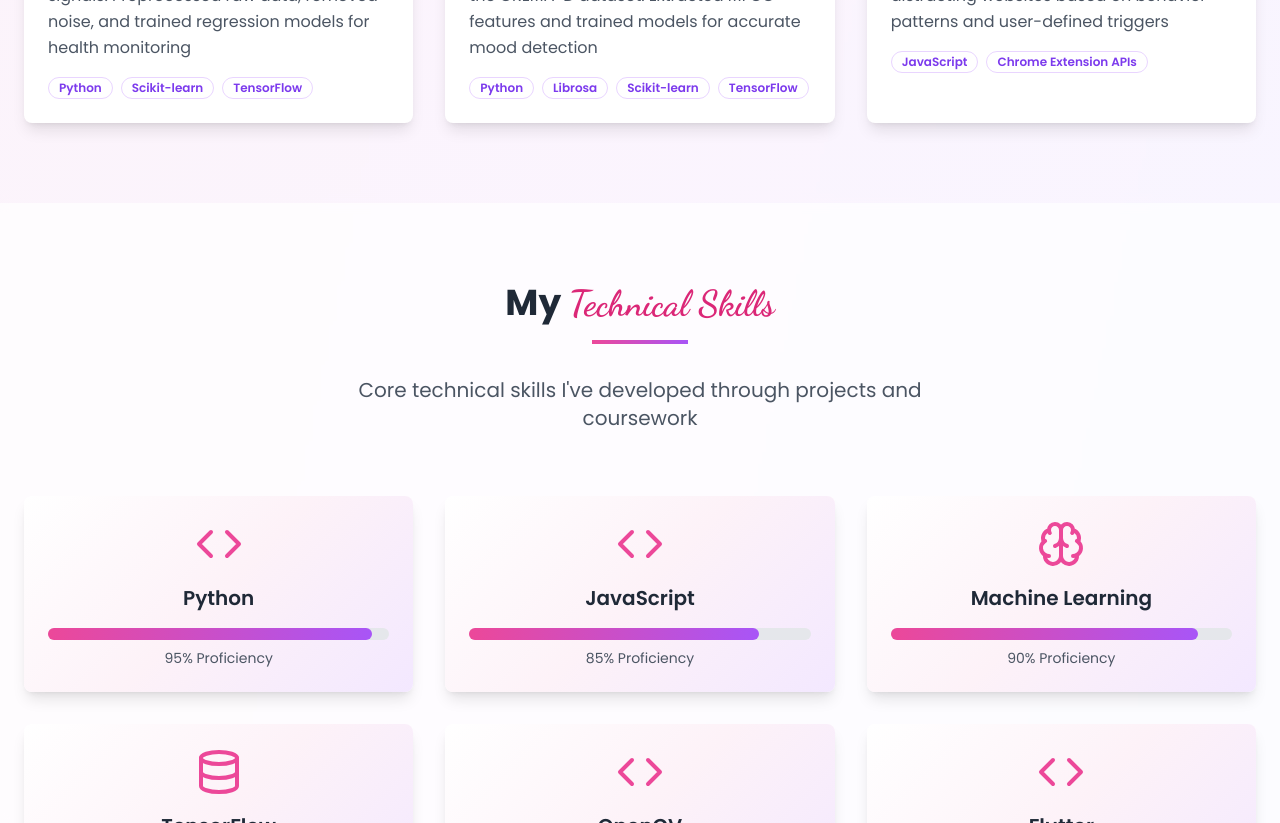
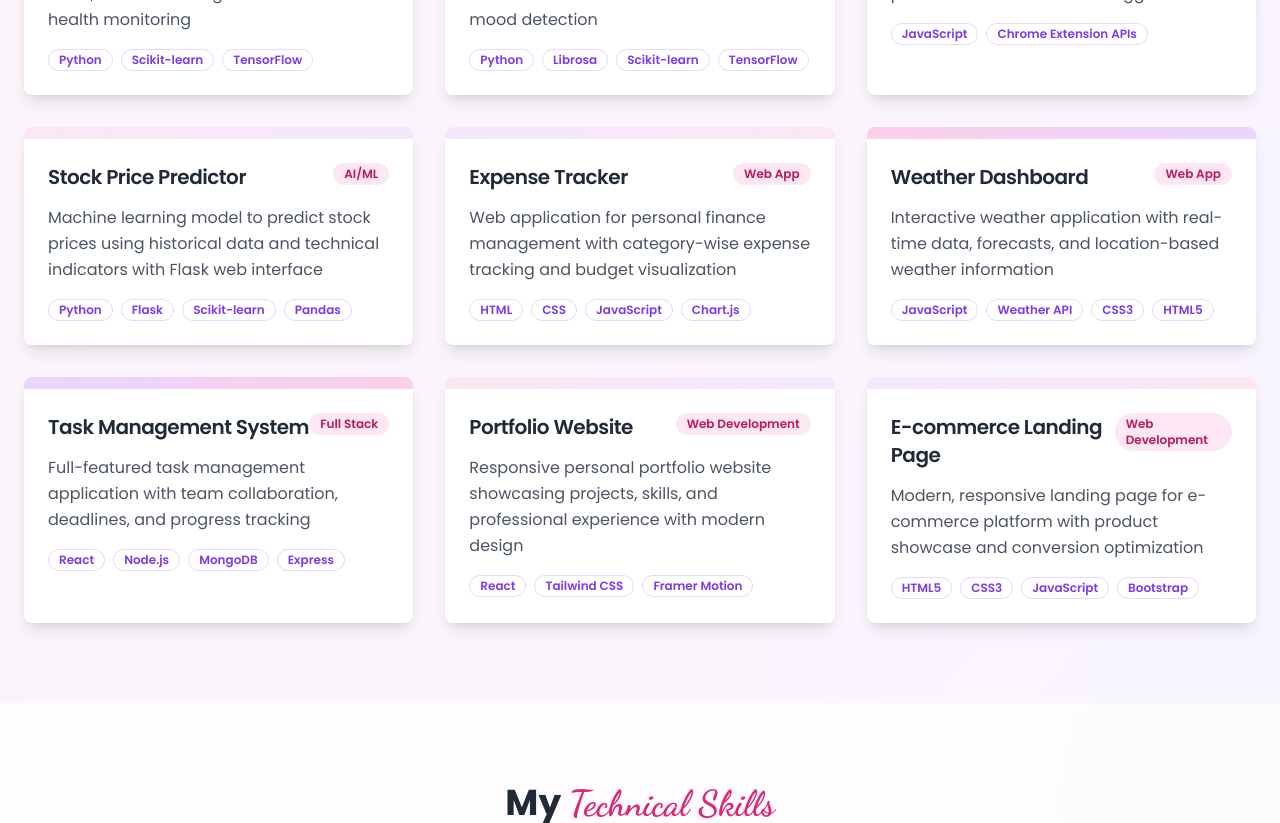
Before and after one commit to hsajid-cs/portfolio-1, a React (Vite) app: page / in a window 1280 px wide. Shown: the part 2260-3083 px from the top of the page. Built offline with nearby package versions, Linux system fonts and the light colour scheme.

Commit message:
Include all projects in the portfolio
Include all projects from the user's CV in the projects section.

```diff
--- a/src/pages/Index.tsx
+++ b/src/pages/Index.tsx
@@ -95,6 +95,48 @@ const Index = () => {
       tech: ["JavaScript", "Chrome Extension APIs"],
       category: "Web Extension",
       gradient: "from-purple-200 to-pink-200"
+    },
+    {
+      title: "Stock Price Predictor",
+      description: "Machine learning model to predict stock prices using historical data and technical indicators with Flask web interface",
+      tech: ["Python", "Flask", "Scikit-learn", "Pandas"],
+      category: "AI/ML",
+      gradient: "from-pink-100 to-purple-100"
+    },
+    {
+      title: "Expense Tracker",
+      description: "Web application for personal finance management with category-wise expense tracking and budget visualization",
+      tech: ["HTML", "CSS", "JavaScript", "Chart.js"],
+      category: "Web App",
+      gradient: "from-purple-100 to-pink-100"
+    },
+    {
+      title: "Weather Dashboard",
+      description: "Interactive weather application with real-time data, forecasts, and location-based weather information",
+      tech: ["JavaScript", "Weather API", "CSS3", "HTML5"],
+      category: "Web App",
+      gradient: "from-pink-200 to-purple-200"
+    },
+    {
+      title: "Task Management System",
+      description: "Full-featured task management application with team collaboration, deadlines, and progress tracking",
+      tech: ["React", "Node.js", "MongoDB", "Express"],
+      category: "Full Stack",
+      gradient: "from-purple-200 to-pink-200"
+    },
+    {
+      title: "Portfolio Website",
+      description: "Responsive personal portfolio website showcasing projects, skills, and professional experience with modern design",
+      tech: ["React", "Tailwind CSS", "Framer Motion"],
+      category: "Web Development",
+      gradient: "from-pink-100 to-purple-100"
+    },
+    {
+      title: "E-commerce Landing Page",
+      description: "Modern, responsive landing page for e-commerce platform with product showcase and conversion optimization",
+      tech: ["HTML5", "CSS3", "JavaScript", "Bootstrap"],
+      category: "Web Development",
+      gradient: "from-purple-100 to-pink-100"
     }
   ];
 
@@ -447,12 +489,11 @@ const Index = () => {
             className="text-center mb-16"
           >
             <h2 className="text-4xl font-bold text-gray-800 mb-4">
-              My <span className="text-pink-600 font-dancing">AI/ML Projects</span>
+              My <span className="text-pink-600 font-dancing">Projects</span>
             </h2>
             <div className="w-24 h-1 bg-gradient-to-r from-pink-500 to-purple-500 mx-auto mb-8"></div>
             <p className="text-xl text-gray-600 max-w-2xl mx-auto">
-              Here are some of my favorite AI and machine learning projects that showcase my passion for
-              creating innovative, data-driven solutions! 💖
+              Here's a collection of my projects spanning AI/ML, web development, and mobile applications! 💖
             </p>
           </motion.div>
 
```
